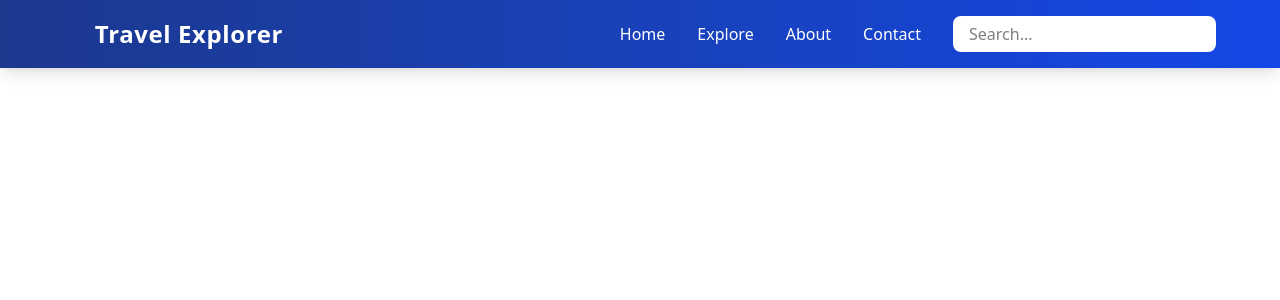
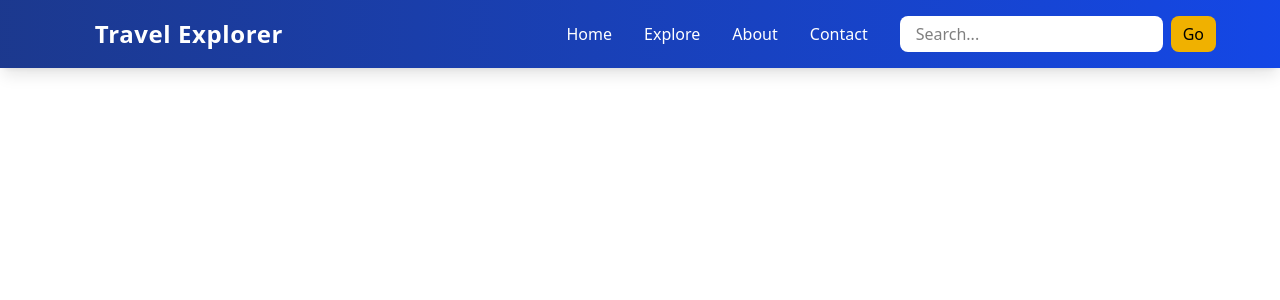
Before and after one commit to TusharKcode/Travel-Explorer-Website, a React (Vite) app: page / in a window 1280 px wide. Shown: the top 300 px of the page. Built offline with nearby package versions, Linux system fonts and the light colour scheme; some icons are missing.

Commit message:
Search & Button Func Updated

```diff
--- a/src/components/Navbar.jsx
+++ b/src/components/Navbar.jsx
@@ -1,10 +1,23 @@
 import { useState } from "react";
 import { FiMenu, FiX } from "react-icons/fi";
-import { Link } from "react-router-dom";
+import { Link, useNavigate } from "react-router-dom";
 import TravelExploreIcon from '@mui/icons-material/TravelExplore';
 
 export default function Navbar() {
   const [open, setOpen] = useState(false);
+  const [searchTerm, setSearchTerm] = useState("");
+  const navigate = useNavigate();
+
+  const handleSearch = (e) => {
+    e.preventDefault();
+    if(searchTerm.trim() === ""){
+      alert("Please enter a search term!");
+      return;
+    }
+    navigate(`/explore?search=${searchTerm}`);
+    setSearchTerm("");    //clear input
+    setOpen(false);       //close mobile menu
+  }
 
   return (
     <nav className="bg-gradient-to-r from-blue-900 to-blue-700 text-white px-6 py-4 shadow-lg fixed w-full top-0 z-50">
@@ -34,11 +47,16 @@ export default function Navbar() {
             </li>
           ))}
           <li>
+            <form onSubmit={handleSearch} className="flex item-center">
               <input
                 type="text"
+                value={searchTerm}
+                onChange={(e) => setSearchTerm(e.target.value)}
                 placeholder="Search..."
                 className="bg-white px-4 py-1.5 rounded-lg text-black focus:outline-none focus:ring-2 focus:ring-yellow-400"
               />
+              <button type="submit" className="ml-2 bg-yellow-500 text-black px-3 py-1.5 rounded-lg hover:bg-yellow-600 transition">Go</button>
+            </form>
           </li>
         </ul>
 
@@ -75,11 +93,16 @@ export default function Navbar() {
             </li>
           ))}
           <li>
+            <form onSubmit={handleSearch} className="flex item-center">
               <input
                 type="text"
+                value={searchTerm}
+                onChange={(e) => setSearchTerm(e.target.value)}
                 placeholder="Search..."
                 className="bg-white px-4 py-1.5 rounded-lg text-black focus:outline-none focus:ring-2 focus:ring-yellow-400"
               />
+              <button type="submit" className="ml-2 bg-yellow-500 text-black px-3 py-1.5 rounded-lg hover:bg-yellow-600 transition">Go</button>
+            </form>
           </li>
         </ul>
       </div>
```
Lines whose indentation alone changed are shown as unchanged.
